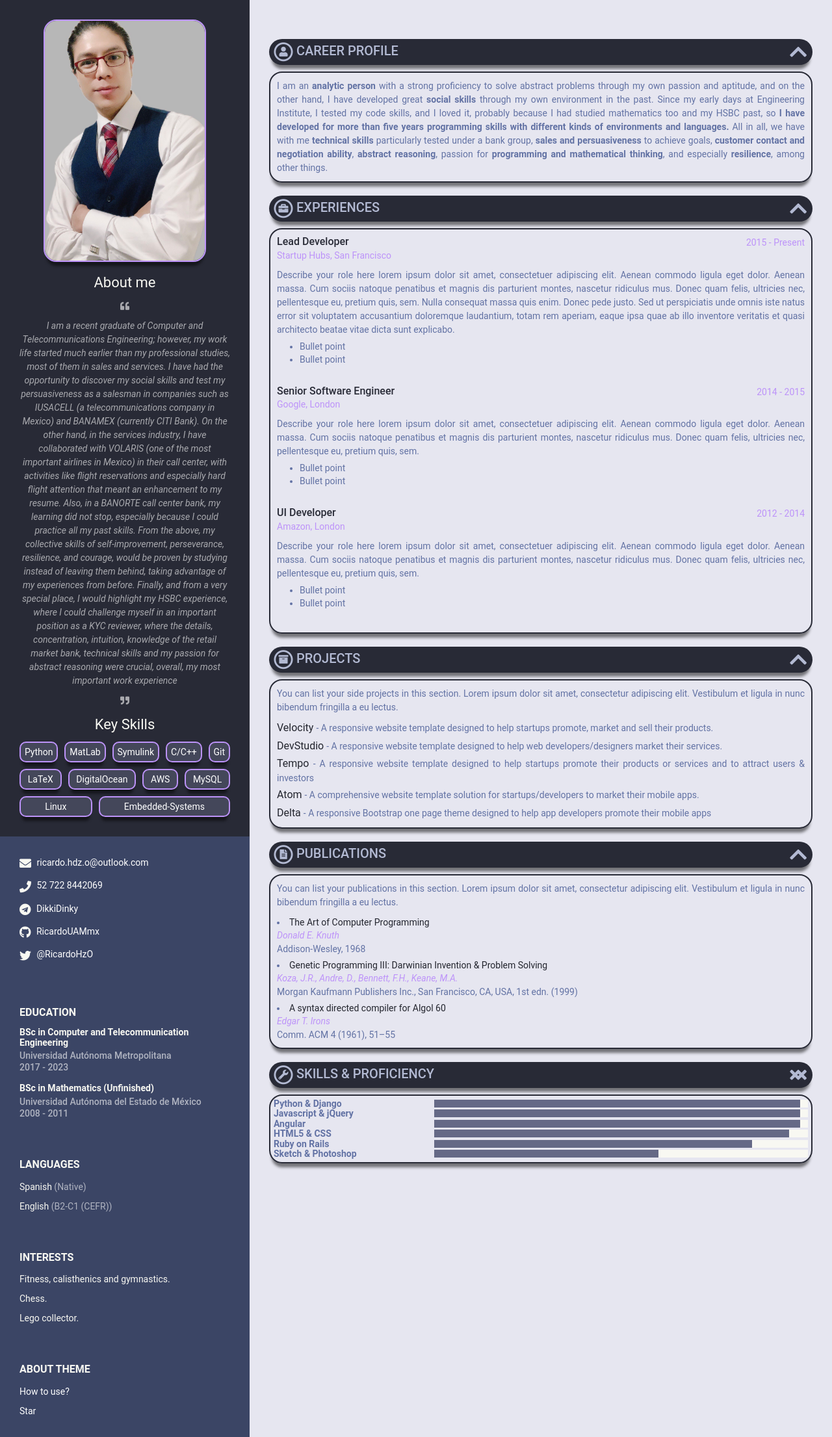
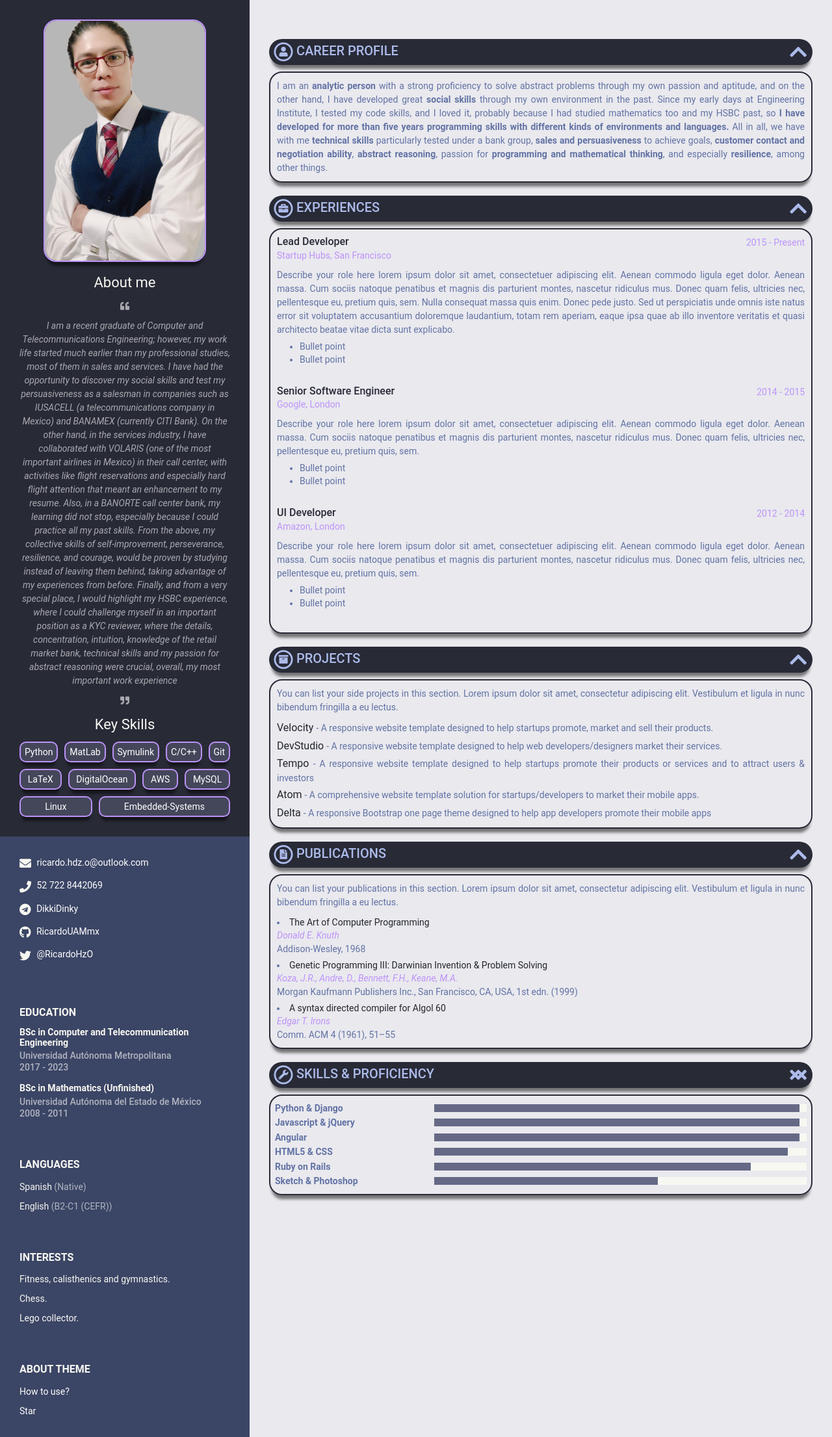
Before and after one commit to RicardoUAMmx/webcode, a Jekyll site: the page built from print.html, in a window 1280 px wide. Shown: the whole page at 65% size. Built offline with Jekyll 4.4.1, drawn with Linux system fonts in a browser that asks for light colours.

Commit message:
experimental cv-theme

```diff
--- a/_sass/_base.scss
+++ b/_sass/_base.scss
@@ -182,7 +182,7 @@
 .main-wrapper {
   grid-column: span 7;
   order: $resume-order;
-  background: #e6e6f0;
+  background: #e9e9ee;
   padding: 60px 0px 60px 0px;
   .summary {
 	padding: 5px;
@@ -249,7 +249,7 @@
     text-transform: uppercase;
     font-size: 20px;
     font-weight: 500;
-    color: lighten($text-color-secondary, 25%);
+    color: #acbbea;
     position: relative;
     margin-top: 0;
     margin-bottom: 0;
@@ -343,7 +343,7 @@
 
 .skillset {
   .item {
-    margin-bottom: 7px 2px 7px 2px;
+    margin: 7px 2px 7px 2px;
     overflow: hidden;
   }
   .summary {
```
